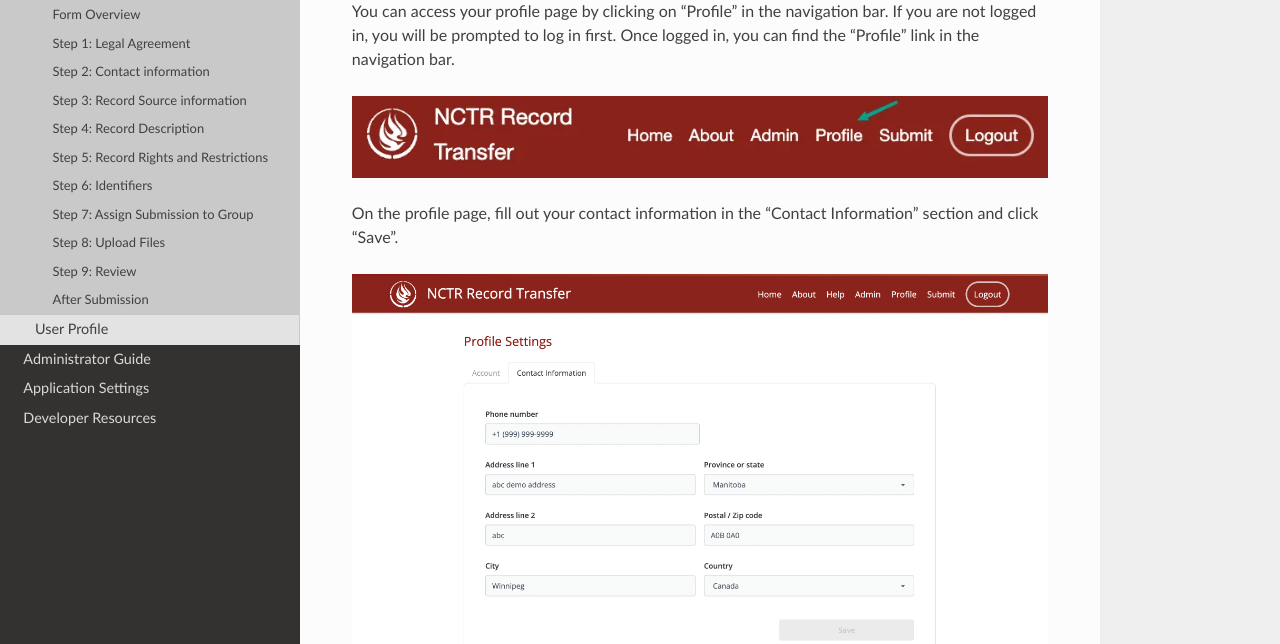
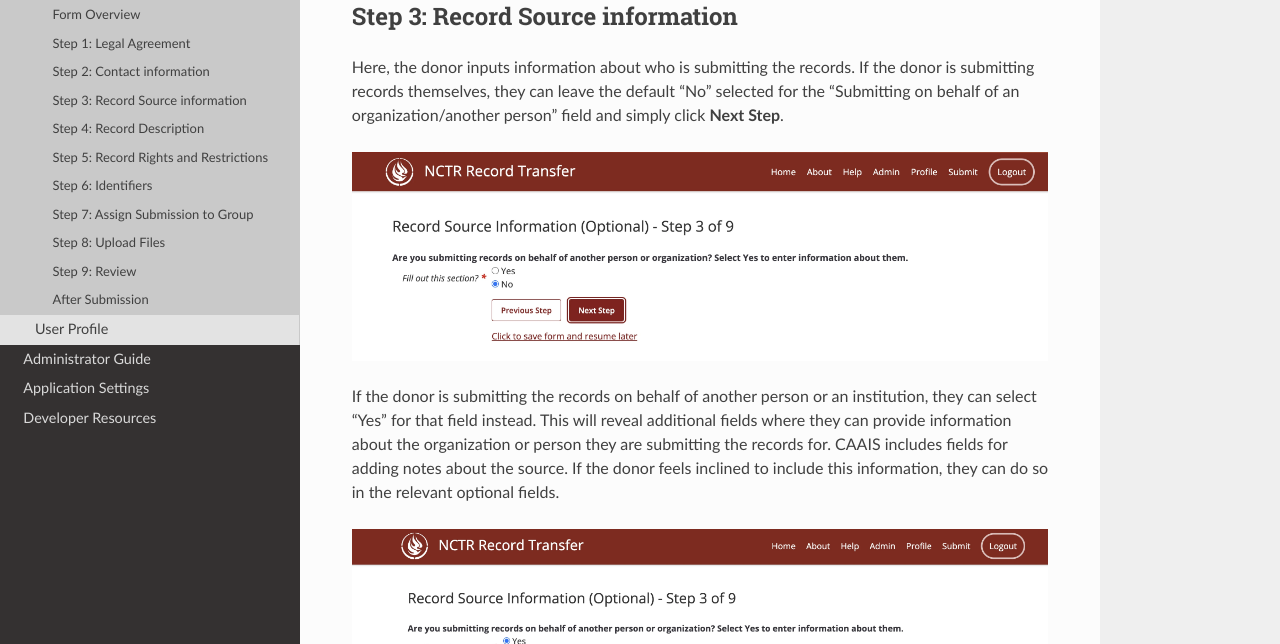
Before and after one commit to NationalCentreTruthReconciliation/Secure-Record-Transfer, a Sphinx documentation site: the page built from docs/application_overview/submission-form.rst, in a window 1280 px wide and 900 px high, scrolled down 2757 px, cut to the strip 256-900 px from the top of the window. Built offline with Sphinx 7.4.7 and the Read the Docs theme 3.1.0, drawn with Linux system fonts in a browser that asks for light colours.

Commit message:
Update docs/application_overview/submission-form.rst
Co-authored-by: Kelvin Oo <kelvinoo123@gmail.com>

```diff
--- a/docs/application_overview/submission-form.rst
+++ b/docs/application_overview/submission-form.rst
@@ -68,15 +68,6 @@ If you wish to avoid entering your contact details repeatedly across multiple su
     :alt: Step 2 of the submission form prefilled
 
 
-You can access your profile page by clicking on "Profile" in the navigation bar. If you are not logged in, you will be prompted to log in first. Once logged in, you can find the "Profile" link in the navigation bar.
-
-.. image:: images/user_profile_on_navbar.webp
-    :alt: How to access the profile page
-
-On the profile page, fill out your contact information in the "Contact Information" section and click "Save".
-
-.. image:: images/profile_contact_populate.webp
-    :alt: Contact information section on the profile page
 
 
 Step 3: Record Source information
```
